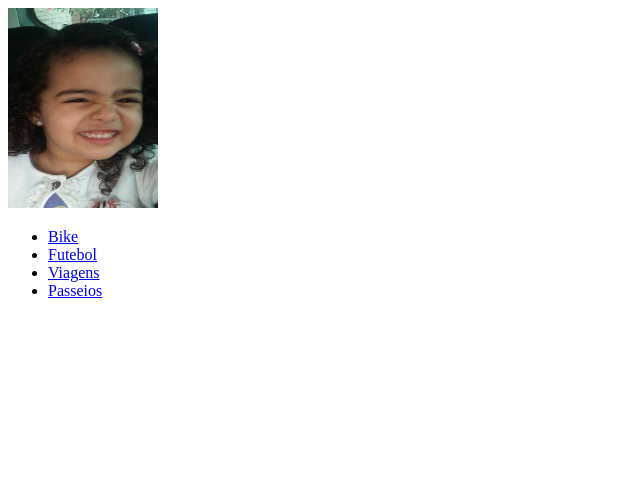
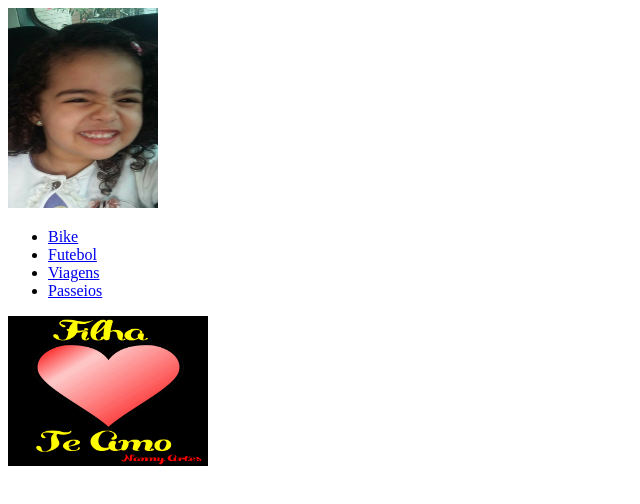
Before and after one commit to GilsonRavaiani/site_valentina, a plain HTML site: page index.html in a window 1280 px wide. Shown: the whole page, without its empty margins (0-640 px from the left). Drawn offline with Linux system fonts and the light colour scheme.

Commit message:
Inserido gif linha 25

```diff
--- a/index.html
+++ b/index.html
@@ -22,11 +22,8 @@
 
     </ul>
 
-
-
-
-
   </nav>
+<img src="/gifs/te.amo.filha.gif" alt="Animação GIF" width="200" height="150">
 
 </body>
 </html>
```
Also changed, not shown: gifs/te.amo.filha.gif (added).
